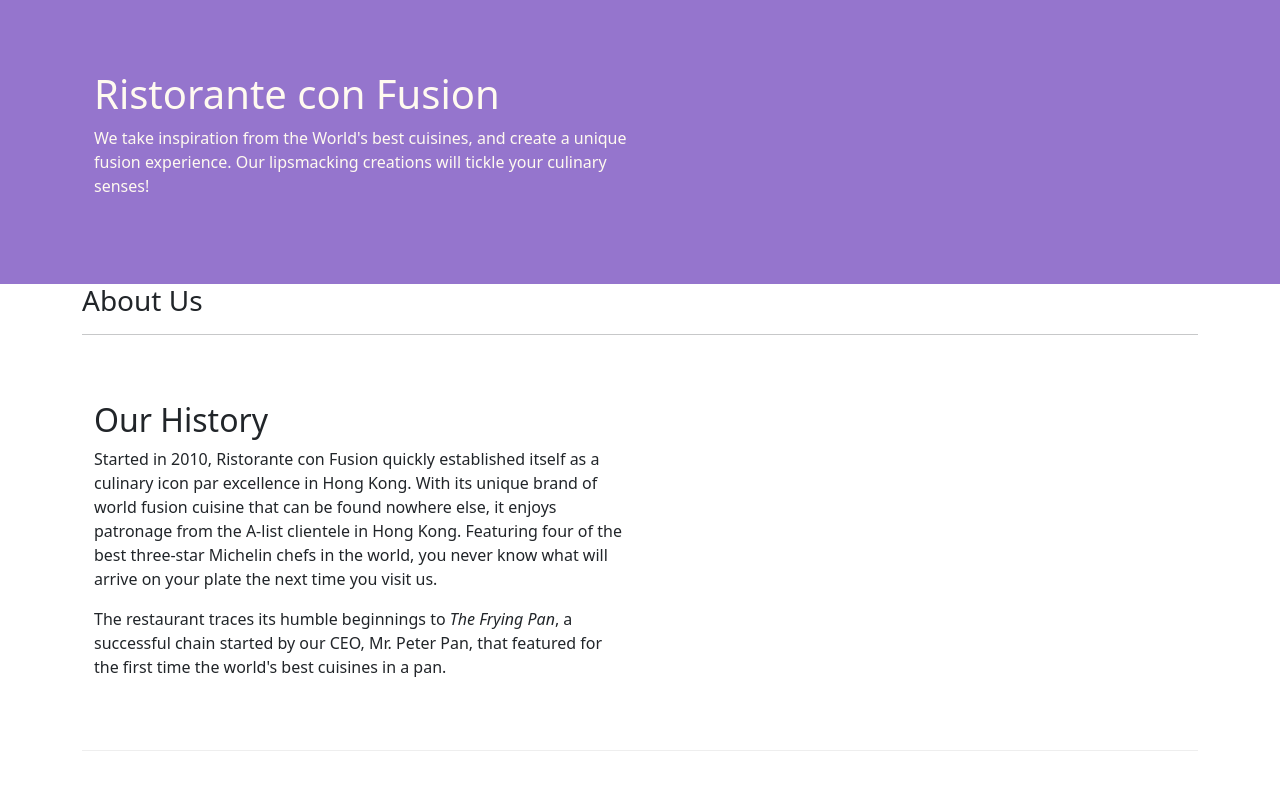
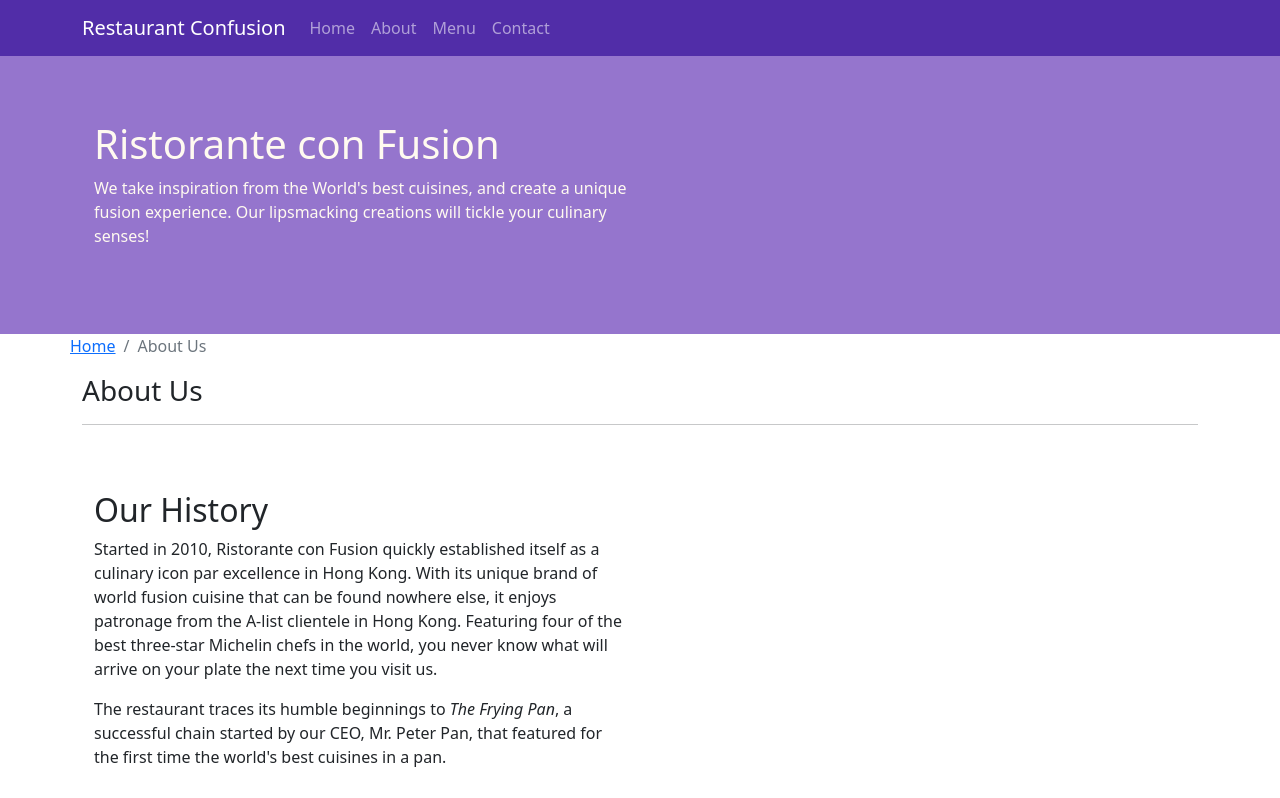
Before and after one commit to VEENAMESTHA/conFusion, a website: page aboutus.html in a window 1280 px wide. Shown: the top 798 px of the page. Drawn offline with nearby package versions, Linux system fonts and the light colour scheme.

Commit message:
Navbar and Breadcrumbs

```diff
--- a/aboutus.html
+++ b/aboutus.html
@@ -16,6 +16,22 @@
 
 <body>
 
+    <nav class="navbar navbar-dark navbar-expand-sm  fixed-top ">
+        <div class="container">
+            <button class="navbar-toggler" type="button" data-toggle="collapse" data-target="#Navbar">
+                <span class="navbar-toggler-icon"></span>
+            </button>
+            <a class="navbar-brand mr-auto" href="./index.html">Restaurant Confusion</a>
+             <div class="collapse navbar-collapse" id="Navbar" >
+                <ul class="navbar-nav mr-auto">
+                    <li class="nav-item "><a class="nav-link" href="./index.html">Home</a></li>
+                    <li class="nav-item active "><a class="nav-link" href="#">About</a></li>
+                    <li class="nav-item"><a class="nav-link" href="#">Menu</a></li>
+                    <li class="nav-item"><a class="nav-link" href="#">Contact</a></li>
+                </ul>
+            </div>
+        </div>
+    </nav>
     <header class="jumbotron ">
         <div class="container " >
             <div class="row row-header">
@@ -30,8 +46,12 @@
     </header>
 
     <div class="container" >
-        <div>
-            <div>
+        <div class="row">
+            <ol class="col-12 breadcrumb">
+                <li class="breadcrumb-item"><a href="./index.html">Home</a></li>
+                <li class="breadcrumb-item active">About Us</li>
+            </ol>
+            <div class="col-12">
                <h3>About Us</h3>
                <hr>
             </div>
@@ -71,7 +91,7 @@
                 <div class="col-4 offset-1 col-sm-2">
                     <h5>Links</h5>
                     <ul class="list-unstyled">
-                        <li><a href="#">Home</a></li>
+                        <li><a href="./index.html">Home</a></li>
                         <li><a href="#">About</a></li>
                         <li><a href="#">Menu</a></li>
                         <li><a href="#">Contact</a></li>
--- a/css/style.css
+++ b/css/style.css
@@ -28,3 +28,12 @@
     margin: 0px;
     color: #0f0f0f;
 }
+
+body {
+    padding: 50px 0px 0px 0px;
+    z-index: 0;
+}
+
+.navbar-dark {
+   background-color: #512da8;
+}
```
Also changed, not shown: index.html (+17 -2 lines).
